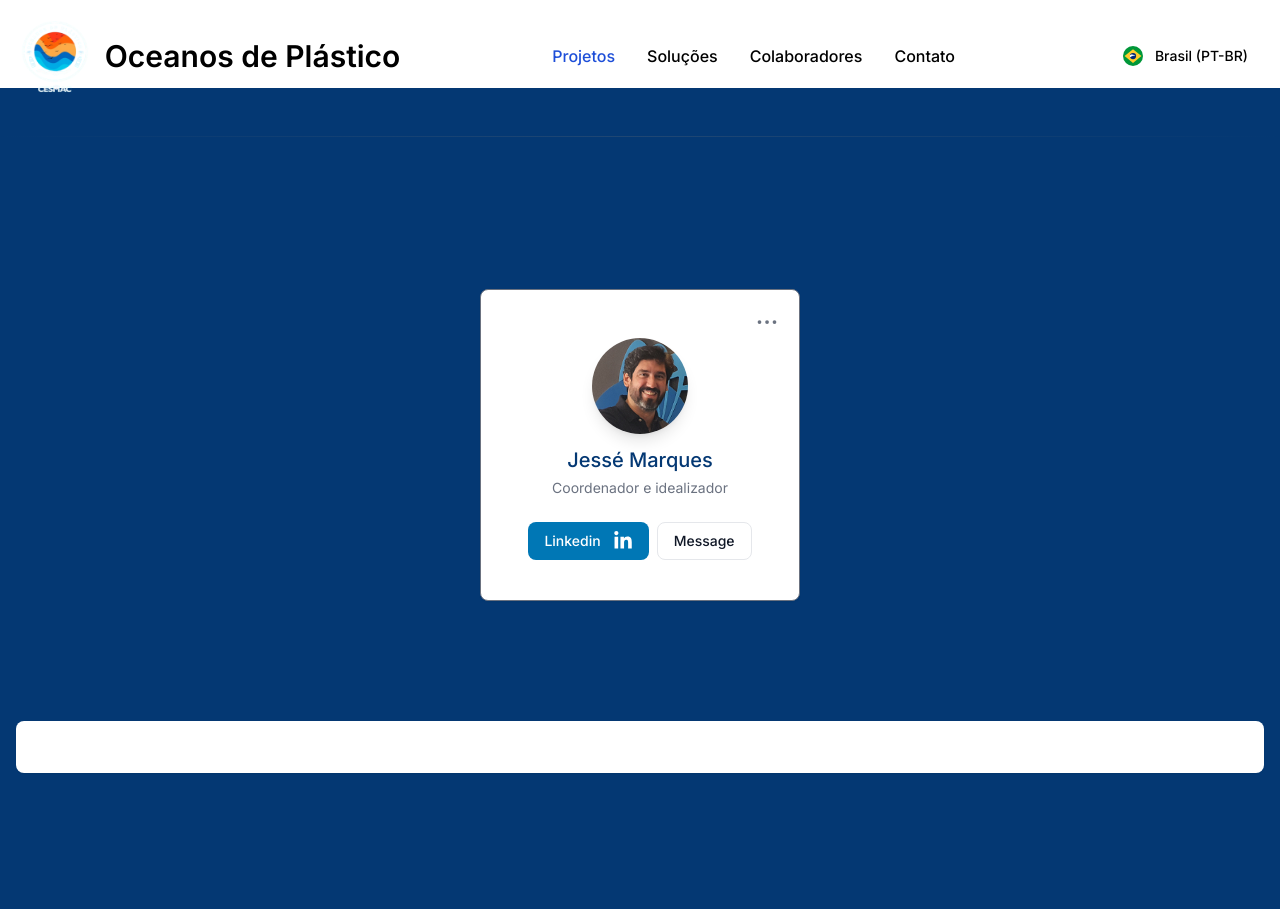
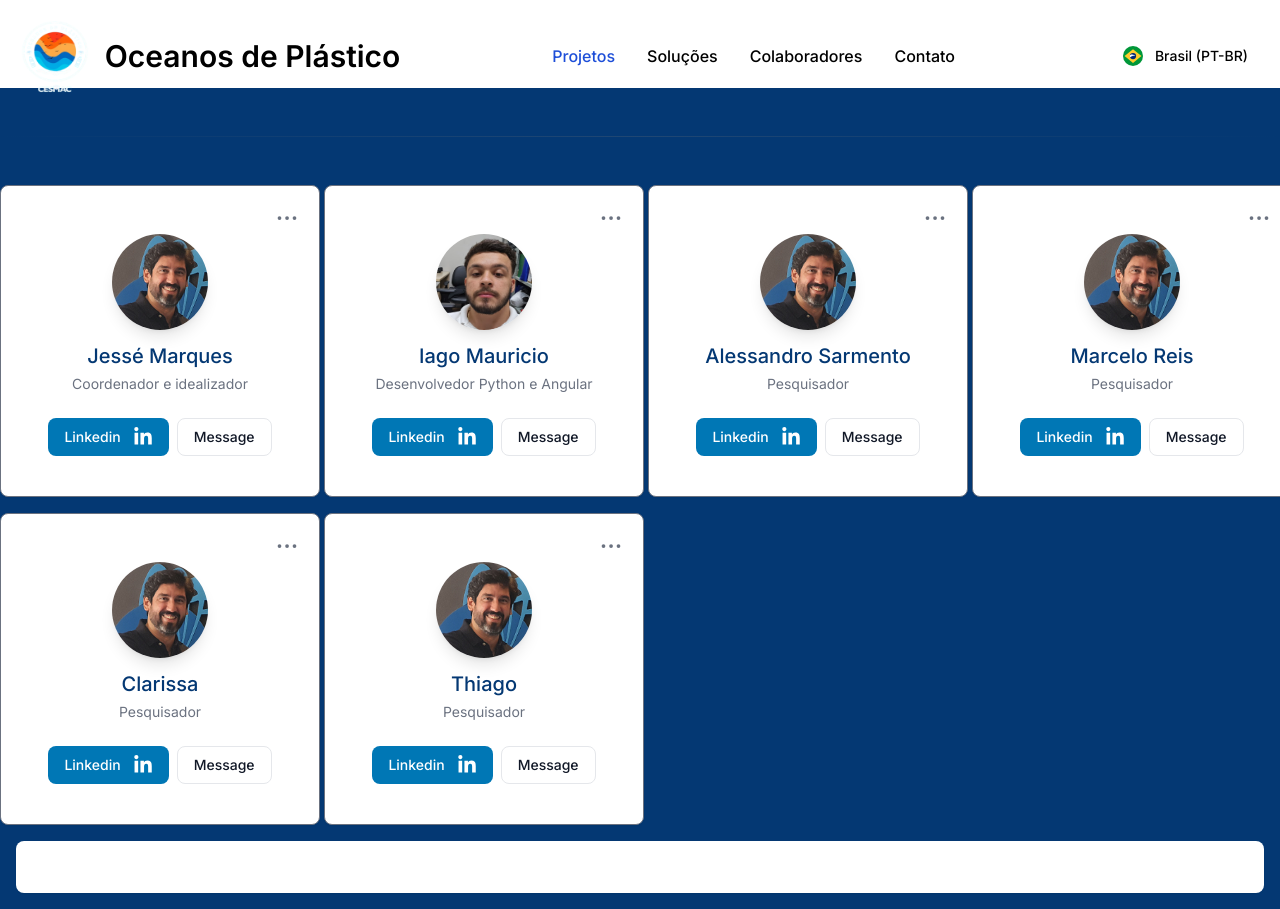
Before and after one commit to iagomauricioo/oceanos-plastico-angular, an Angular app: page /colaboradores in a window 1280 px wide. Before the commit the page ends 800 px from the top, so only its background shows below. Built offline with nearby package versions, Linux system fonts and the light colour scheme.

Commit message:
feito o grid dos colaboradores

```diff
--- a/src/app/components/colaboradores/colaboradores.component.html
+++ b/src/app/components/colaboradores/colaboradores.component.html
@@ -1,3 +1,5 @@
 <main class="flex items-center justify-center min-h-[65vh]">
-    <app-profile-card />
+    <div class="grid grid-cols-1 sm:grid-cols-2 lg:grid-cols-3 xl:grid-cols-4 gap-4">
+        <app-profile-card *ngFor="let pessoa of pessoas" [pessoa]="pessoa"></app-profile-card>
+    </div>
 </main>
--- a/src/app/components/colaboradores/colaboradores.component.ts
+++ b/src/app/components/colaboradores/colaboradores.component.ts
@@ -1,13 +1,54 @@
 import { Component } from '@angular/core';
 import { ProfileCardComponent } from "../../shared/profile-card/profile-card.component";
+import { NgFor } from '@angular/common';
 
 @Component({
   selector: 'app-colaboradores',
   standalone: true,
-  imports: [ProfileCardComponent],
+  imports: [
+    ProfileCardComponent,
+    NgFor
+  ],
   templateUrl: './colaboradores.component.html',
   styleUrl: './colaboradores.component.css'
 })
 export class ColaboradoresComponent {
-
+  pessoas = [
+    {
+      "nome": "Jessé Marques",
+      "cargo": "Coordenador e idealizador",
+      "foto": "assets/images/jesse.png",
+      "linkedin": "https://www.linkedin.com/in/dr-jess%C3%A9-marques-6949b8236/"
+    },
+    {
+      "nome": "Iago Mauricio",
+      "cargo": "Desenvolvedor Python e Angular",
+      "foto": "assets/images/iago.png",
+      "linkedin": "https://www.linkedin.com/in/iagomauricioo/"
+    },
+    {
+      "nome": "Alessandro Sarmento",
+      "cargo": "Pesquisador",
+      "foto": "assets/images/jesse.png",
+      "linkedin": "https://www.linkedin.com/in/iagomauricioo/"
+    },
+    {
+      "nome": "Marcelo Reis",
+      "cargo": "Pesquisador",
+      "foto": "assets/images/jesse.png",
+      "linkedin": "https://www.linkedin.com/in/iagomauricioo/"
+    },
+    {
+      "nome": "Clarissa",
+      "cargo": "Pesquisador",
+      "foto": "assets/images/jesse.png",
+      "linkedin": "https://www.linkedin.com/in/iagomauricioo/"
+    },
+    {
+      "nome": "Thiago",
+      "cargo": "Pesquisador",
+      "foto": "assets/images/jesse.png",
+      "linkedin": "https://www.linkedin.com/in/iagomauricioo/"
+    },
+  ]
 }
--- /dev/null
+++ b/src/app/shared/dto/pessoa-dto.ts
@@ -0,0 +1,6 @@
+export interface PessoaDto {
+    nome: string,
+    cargo: string,
+    foto: string,
+    linkedin: string
+}
--- a/src/app/shared/navbar/navbar.component.html
+++ b/src/app/shared/navbar/navbar.component.html
@@ -16,7 +16,7 @@
       </span>
     </a>
     <div
-      class="flex items-center md:order-2 space-x-1 md:space-x-0 rtl:space-x-reverse"
+      class="flex items-center md:order-2 space-x-1 md:space-x-0 rtl:space-x-reverse justify-between"
     >
       <button
         type="button"
--- a/src/app/shared/profile-card/profile-card.component.html
+++ b/src/app/shared/profile-card/profile-card.component.html
@@ -54,18 +54,18 @@
   <div class="flex flex-col items-center pb-10">
     <img
       class="w-24 h-24 mb-3 rounded-full shadow-lg"
-      src="/assets/images/jesse.png"
+      [src]="pessoa.foto"
       alt="Bonnie image"
     />
     <h5 class="mb-1 text-xl font-medium text-primary dark:text-white">
-      {{ pessoas[0].nome }}
+      {{ pessoa.nome }}
     </h5>
     <span class="text-sm text-gray-500 dark:text-gray-400"
-      >{{ pessoas[0].cargo }}</span
+      >{{ pessoa.cargo }}</span
     >
     <div class="flex mt-4 md:mt-6">
       <a
-        href="{{ pessoas[0].linkedin }}"
+        [href]="pessoa.linkedin"
         target="_blank"
         class="inline-flex items-center px-4 py-2 text-sm font-medium text-center text-white bg-[#0077b5] rounded-lg focus:ring-4 focus:outline-none focus:ring-blue-300 dark:bg-[#0077b5] dark:focus:ring-blue-800 gap-3 transition-colors duration-300 hover:bg-[#005f8e]"
         >Linkedin
--- a/src/app/shared/profile-card/profile-card.component.ts
+++ b/src/app/shared/profile-card/profile-card.component.ts
@@ -1,4 +1,5 @@
-import { Component } from '@angular/core';
+import { Component, Input } from '@angular/core';
+import { PessoaDto } from '../dto/pessoa-dto';
 
 @Component({
   selector: 'app-profile-card',
@@ -8,18 +9,6 @@ import { Component } from '@angular/core';
   styleUrl: './profile-card.component.css'
 })
 export class ProfileCardComponent {
-  pessoas = [
-    {
-      "nome": "Jessé Marques",
-      "cargo": "Coordenador e idealizador",
-      "foto": "assets/images/jesse.png",
-      "linkedin": "https://www.linkedin.com/in/dr-jess%C3%A9-marques-6949b8236/"
-    },
-    {
-      "nome": "Iago Mauricio",
-      "cargo": "Desenvolvedor Python e Angular",
-      "foto": "assets/images/iago.png",
-      "linkedin": "https://www.linkedin.com/in/iagomauricio/"
-    }
-  ]
+  @Input()
+  pessoa!: PessoaDto;
 }
```
Also changed, not shown: src/assets/images/iago.png (added).
